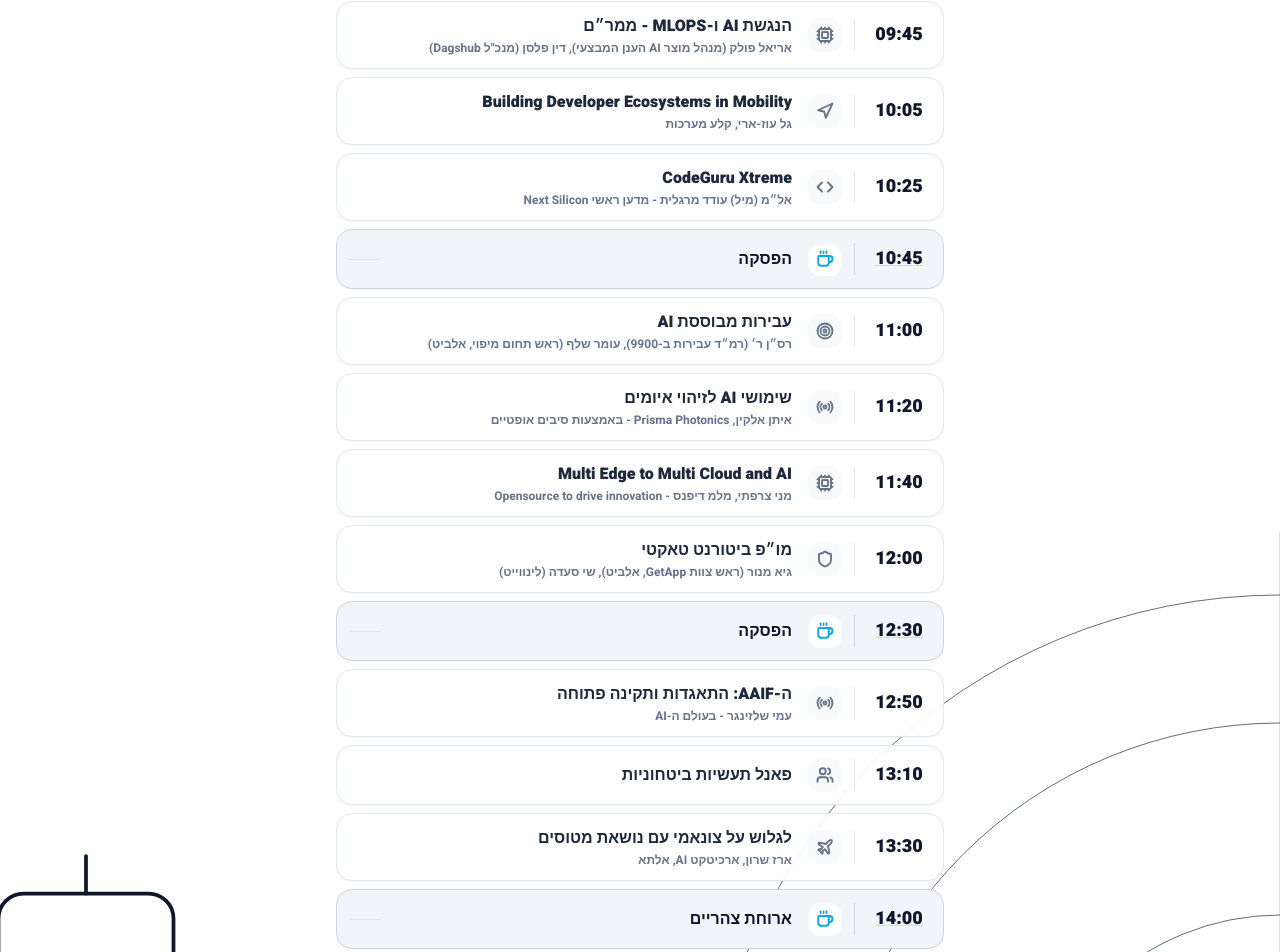
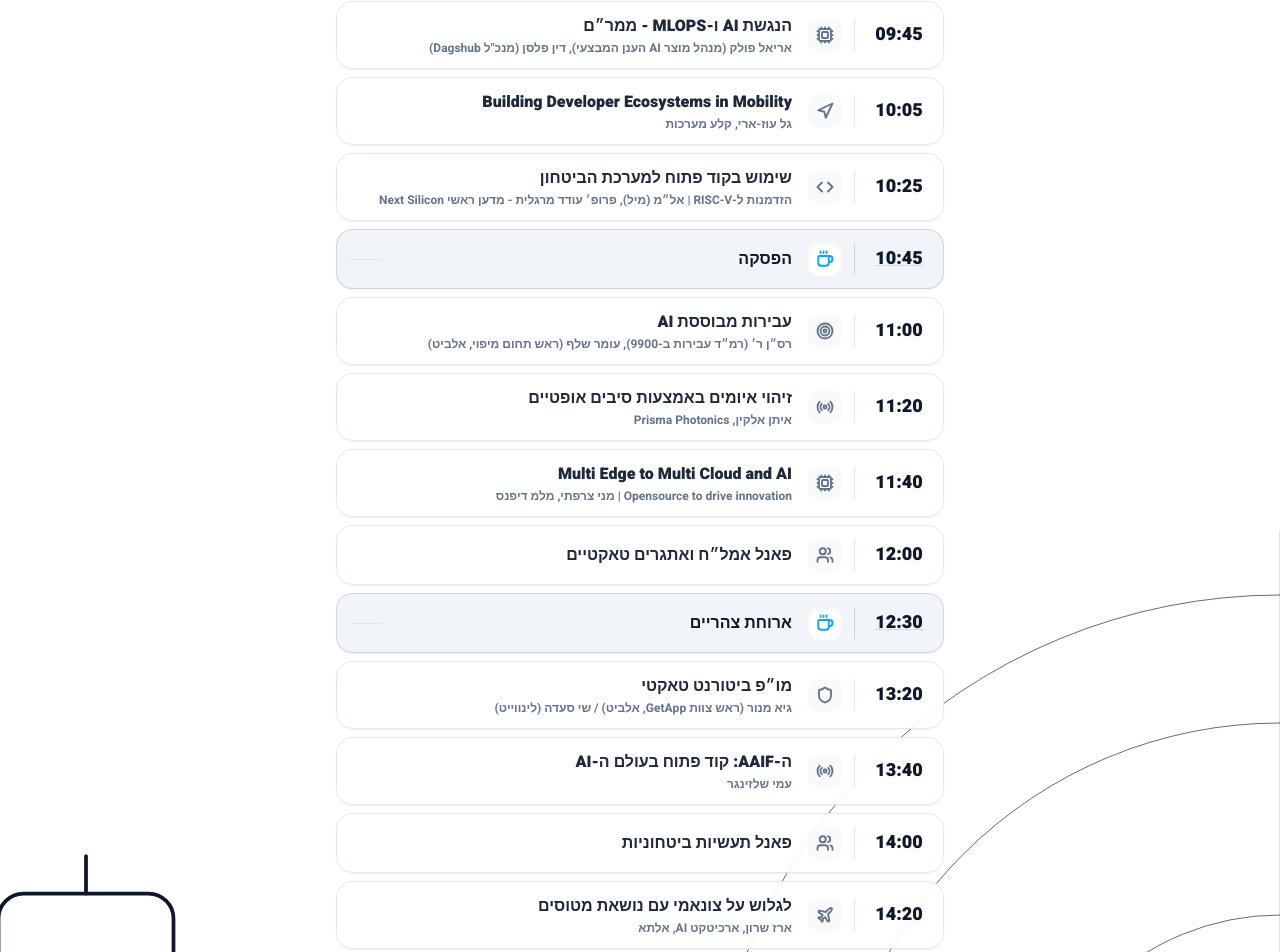
Before and after one commit to liorkesos/opendefense, a React (Vite) app: page / in a window 1280 px wide. Shown: the part 1969-2921 px from the top of the page. Built offline with nearby package versions, Linux system fonts and the light colour scheme.

Commit message:
feat: Update schedule and CI workflow
Adjusted schedule times and descriptions for better clarity and flow. Removed redundant GitHub Actions workflow for deploying to GitHub Pages as it is no longer needed. Updated package lock file to reflect dependency changes.

```diff
--- a/components/Schedule.tsx
+++ b/components/Schedule.tsx
@@ -3,21 +3,21 @@ import { Clock, Coffee, Mic, Users, Play, Shield, Code, Cpu, Plane, Ship, Radio,
 
 const scheduleData = [
   { time: '08:00', title: 'רישום וקפה', description: '', icon: Users, type: 'break' },
-  { time: '09:00', title: 'דברי פתיחה', description: 'עמי שלזינגר, ליאור קיסוס', icon: Play, type: 'keynote' },
-  { time: '09:15', title: 'פיתוח AI מתקדם בסביבה נתיקה', description: 'נציג רפאל, רפאל - LLM, Bigdata, MCP', icon: Shield, type: 'tech' },
+  { time: '09:05', title: 'דברי פתיחה', description: 'עמי שלזינגר, ליאור קיסוס', icon: Play, type: 'keynote' },
+  { time: '09:25', title: 'פיתוח AI מתקדם בסביבה נתיקה', description: 'LLM , Bigdata , MCP | נציג רפאל, רפאל', icon: Shield, type: 'tech' },
   { time: '09:45', title: 'הנגשת AI ו-MLOPS - ממר״ם', description: 'אריאל פולק (מנהל מוצר AI הענן המבצעי), דין פלסן (מנכ"ל Dagshub)', icon: Cpu, type: 'tech' },
   { time: '10:05', title: 'Building Developer Ecosystems in Mobility', description: 'גל עוז-ארי, קלע מערכות', icon: Navigation, type: 'tech' },
-  { time: '10:25', title: 'CodeGuru Xtreme', description: 'אל״מ (מיל) עודד מרגלית - מדען ראשי Next Silicon', icon: Code, type: 'tech' },
+  { time: '10:25', title: 'שימוש בקוד פתוח למערכת הביטחון', description: 'הזדמנות ל-RISC-V | אל״מ (מיל), פרופ׳ עודד מרגלית - מדען ראשי Next Silicon', icon: Code, type: 'tech' },
   { time: '10:45', title: 'הפסקה', description: '', icon: Coffee, type: 'break' },
   { time: '11:00', title: 'עבירות מבוססת AI', description: 'רס״ן ר׳ (רמ״ד עבירות ב-9900), עומר שלף (ראש תחום מיפוי, אלביט)', icon: Target, type: 'tech' },
-  { time: '11:20', title: 'שימושי AI לזיהוי איומים', description: 'איתן אלקין, Prisma Photonics - באמצעות סיבים אופטיים', icon: Radio, type: 'tech' },
-  { time: '11:40', title: 'Multi Edge to Multi Cloud and AI', description: 'מני צרפתי, מלמ דיפנס - Opensource to drive innovation', icon: Cpu, type: 'tech' },
-  { time: '12:00', title: 'מו״פ ביטורנט טאקטי', description: 'גיא מנור (ראש צוות GetApp, אלביט), שי סעדה (לינווייט)', icon: Shield, type: 'tech' },
-  { time: '12:30', title: 'הפסקה', description: '', icon: Coffee, type: 'break' },
-  { time: '12:50', title: 'ה-AAIF: התאגדות ותקינה פתוחה', description: 'עמי שלזינגר - בעולם ה-AI', icon: Radio, type: 'keynote' },
-  { time: '13:10', title: 'פאנל תעשיות ביטחוניות', description: '', icon: Users, type: 'keynote' },
-  { time: '13:30', title: 'לגלוש על צונאמי עם נושאת מטוסים', description: 'ארז שרון, ארכיטקט AI, אלתא', icon: Plane, type: 'tech' },
-  { time: '14:00', title: 'ארוחת צהריים', description: '', icon: Coffee, type: 'break' },
+  { time: '11:20', title: 'זיהוי איומים באמצעות סיבים אופטיים', description: 'איתן אלקין, Prisma Photonics', icon: Radio, type: 'tech' },
+  { time: '11:40', title: 'Multi Edge to Multi Cloud and AI', description: 'Opensource to drive innovation | מני צרפתי, מלמ דיפנס', icon: Cpu, type: 'tech' },
+  { time: '12:00', title: 'פאנל אמל״ח ואתגרים טאקטיים', description: '', icon: Users, type: 'keynote' },
+  { time: '12:30', title: 'ארוחת צהריים', description: '', icon: Coffee, type: 'break' },
+  { time: '13:20', title: 'מו״פ ביטורנט טאקטי', description: 'גיא מנור (ראש צוות GetApp, אלביט) / שי סעדה (לינווייט)', icon: Shield, type: 'tech' },
+  { time: '13:40', title: 'ה-AAIF: קוד פתוח בעולם ה-AI', description: 'עמי שלזינגר', icon: Radio, type: 'keynote' },
+  { time: '14:00', title: 'פאנל תעשיות ביטחוניות', description: '', icon: Users, type: 'keynote' },
+  { time: '14:20', title: 'לגלוש על צונאמי עם נושאת מטוסים', description: 'ארז שרון, ארכיטקט AI, אלתא', icon: Plane, type: 'tech' },
   { time: '15:00', title: 'סיום', description: '', icon: Clock, type: 'general' },
 ];
 
```
Also changed, not shown: 1 other file (tests, documents, lock files or other folders).
